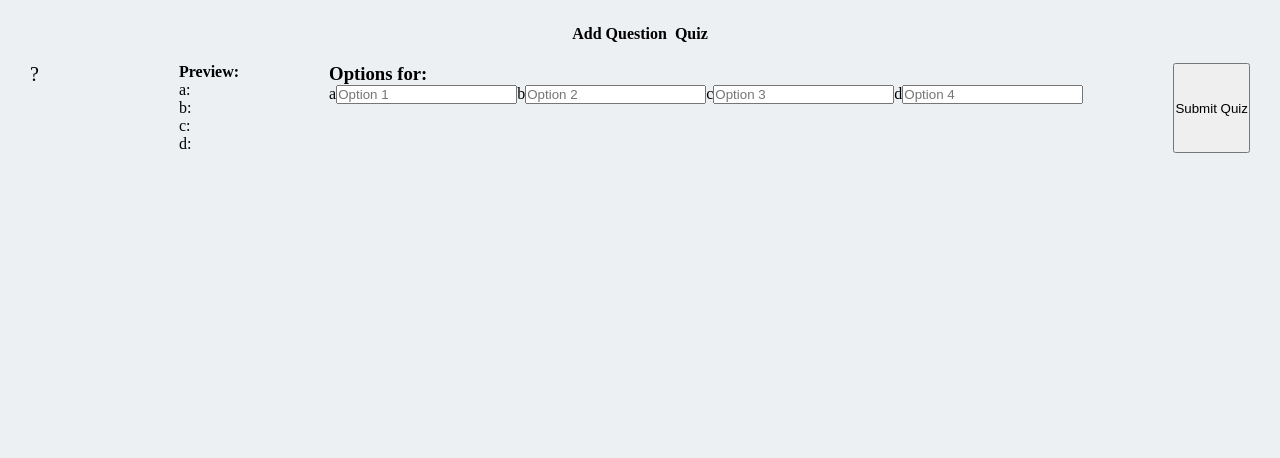
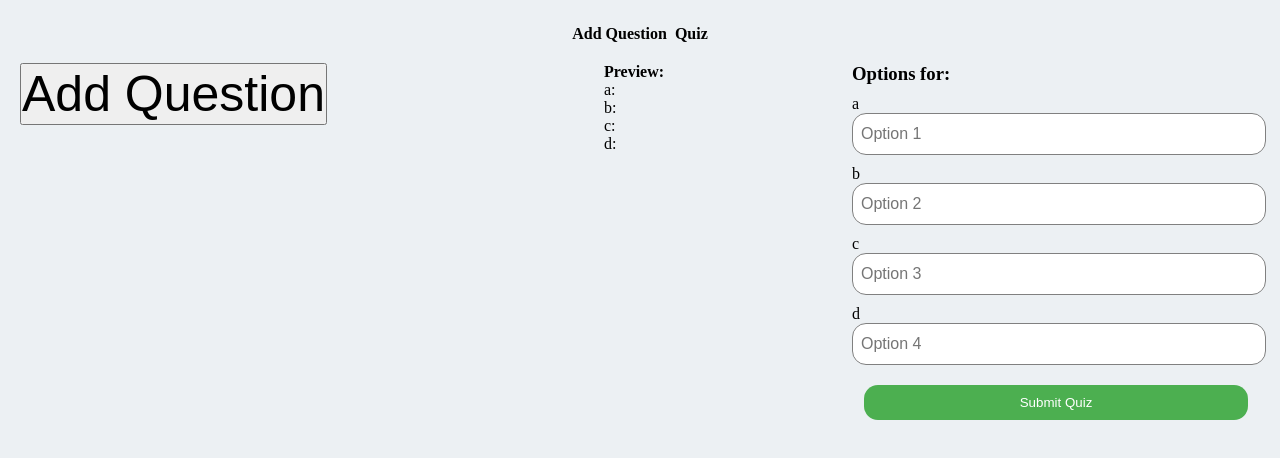
Before and after one commit to Haroon-1ktk/Quiz, a React (Vite) app: page /addquestion in a window 1280 px wide. Shown: the top 458 px of the page. Built offline with nearby package versions, Linux system fonts and the light colour scheme.

Commit message:
initial commit

```diff
--- /dev/null
+++ b/src/Addquestion.css
@@ -0,0 +1,72 @@
+
+.add-question-container {
+    display: flex;
+    align-items: flex-start;
+    gap: 20px;
+    margin: 20px;
+  }
+
+
+  .question-section {
+    flex: 1;
+    min-width: 200px;
+  }
+
+  .question-input {
+    width: 100%;
+    height: 100px;
+  }
+
+  .toggle-button {
+    font-size: 50px;
+    cursor: pointer;
+    display: block;
+    margin-bottom: 10px;
+  }
+
+
+  .middle-section {
+    flex: 1;
+    display: flex;
+    justify-content: center;
+  }
+
+
+  .right-section {
+    flex: 1;
+    display: flex;
+    flex-direction: column;
+    gap: 20px;
+    margin-right: 12px;
+  }
+
+
+  .preview-section {
+    margin-bottom: 20px;
+  }
+
+  .options-preview {
+    display: flex;
+    gap: 10px;
+  }
+
+
+  .form-comp {
+    display: flex;
+    flex-direction: column;
+    gap: 10px;
+  }
+
+  .add-btn {
+    padding: 10px 20px;
+    background-color: #4CAF50;
+    color: white;
+    border: none;
+    cursor: pointer;
+    border-radius: 14px;
+    margin-left: 12px;
+  }
+
+  .add-btn:hover {
+    background-color: #45a049;
+  }
--- a/src/Addquestion.jsx
+++ b/src/Addquestion.jsx
@@ -1,23 +1,22 @@
 import React, { useState } from 'react';
 import Formcomponent from './Formcomponent';
 import { useNavigate } from 'react-router-dom';
+import './AddQuestion.css';
 
 const Addquestion = () => {
   const [showtext, setShowtext] = useState(true);
   const [options, setOptions] = useState(["", "", "", ""]);
   const [questionText, setQuestionText] = useState('');
 
-  const history=useNavigate();
+  const history = useNavigate();
 
   const handleClick = () => {
     setShowtext(!showtext);
   };
 
-
   const handleQuestionChange = (e) => {
     setQuestionText(e.target.value);
   };
-
 
   const postQuizData = async (quizData) => {
     try {
@@ -40,9 +39,8 @@ const Addquestion = () => {
       console.error('Error submitting quiz:', error);
       alert('Error submitting quiz. Please try again.');
     }
-   history('/');
+    history('/');
   };
-
 
   const onSubmitquiz = async () => {
     if (questionText.trim() && options.every(option => option.trim())) {
@@ -57,51 +55,45 @@ const Addquestion = () => {
   };
 
   return (
-    <div>
-      <form action="" className="layout">
+    <div className="add-question-container">
+      <div className="question-section">
         {!showtext ? (
           <div>
-            <span
-              onClick={handleClick}
-              style={{ marginRight: "50px", fontSize: "20px", cursor: 'pointer' }}
-            >
-              -
-            </span>
-            <label htmlFor="addQuestion"></label>
+            <span onClick={handleClick} className="toggle-button">-</span>
             <textarea
               name="question"
               id="question"
               value={questionText}
               onChange={handleQuestionChange}
+              className="question-input"
             ></textarea>
           </div>
         ) : (
-          <span
-            onClick={handleClick}
-            style={{ marginRight: "50px", fontSize: "20px", cursor: 'pointer' }}
-          >
-            ?
-          </span>
+          <button onClick={handleClick} className="toggle-button">Add Question</button>
         )}
+      </div>
 
-        <div>
+      <div className="middle-section">
+        <div className="preview-section">
           <strong>Preview: </strong> {questionText}
           <ul>
             {options.map((option, index) => (
-              <div className="optionspreview" key={index}>
+              <div className="options-preview" key={index}>
                 <span>{String.fromCharCode(97 + index)}:</span>
                 <span>{option}</span>
               </div>
             ))}
           </ul>
         </div>
+      </div>
 
+      <div className="right-section">
         <Formcomponent options={options} setOptions={setOptions} question={questionText} />
 
-        <button type="button" onClick={onSubmitquiz}>
+        <button className='add-btn' type="button" onClick={onSubmitquiz}>
           Submit Quiz
         </button>
-      </form>
+      </div>
     </div>
   );
 };
--- a/src/Formcomponent.jsx
+++ b/src/Formcomponent.jsx
@@ -9,7 +9,7 @@ const Formcomponent = ({ options, setOptions, question }) => {
   };
 
   return (
-    <div>
+    <div className='form-comp'>
       <h3>Options for: {question}</h3>
       {options.map((option, index) => (
         <label key={index} htmlFor="">
--- a/src/index.css
+++ b/src/index.css
@@ -69,6 +69,23 @@ body{
     font-weight: bold;
     font-size: 2rem;
 }
+.form-comp{
+    display: flex;
+    flex-direction: column;
+
+
+}
+.form-comp input{
+    width: 100%;
+    padding: 8px;
+    height: 24px;
+    border-radius: 14px;
+    outline: none;
+    border: 1px solid gray;
+    font-size: medium;
+    font-weight: 500;
+}
+
 .form button{
     width: 380px;
     border-radius: 14px;
```
